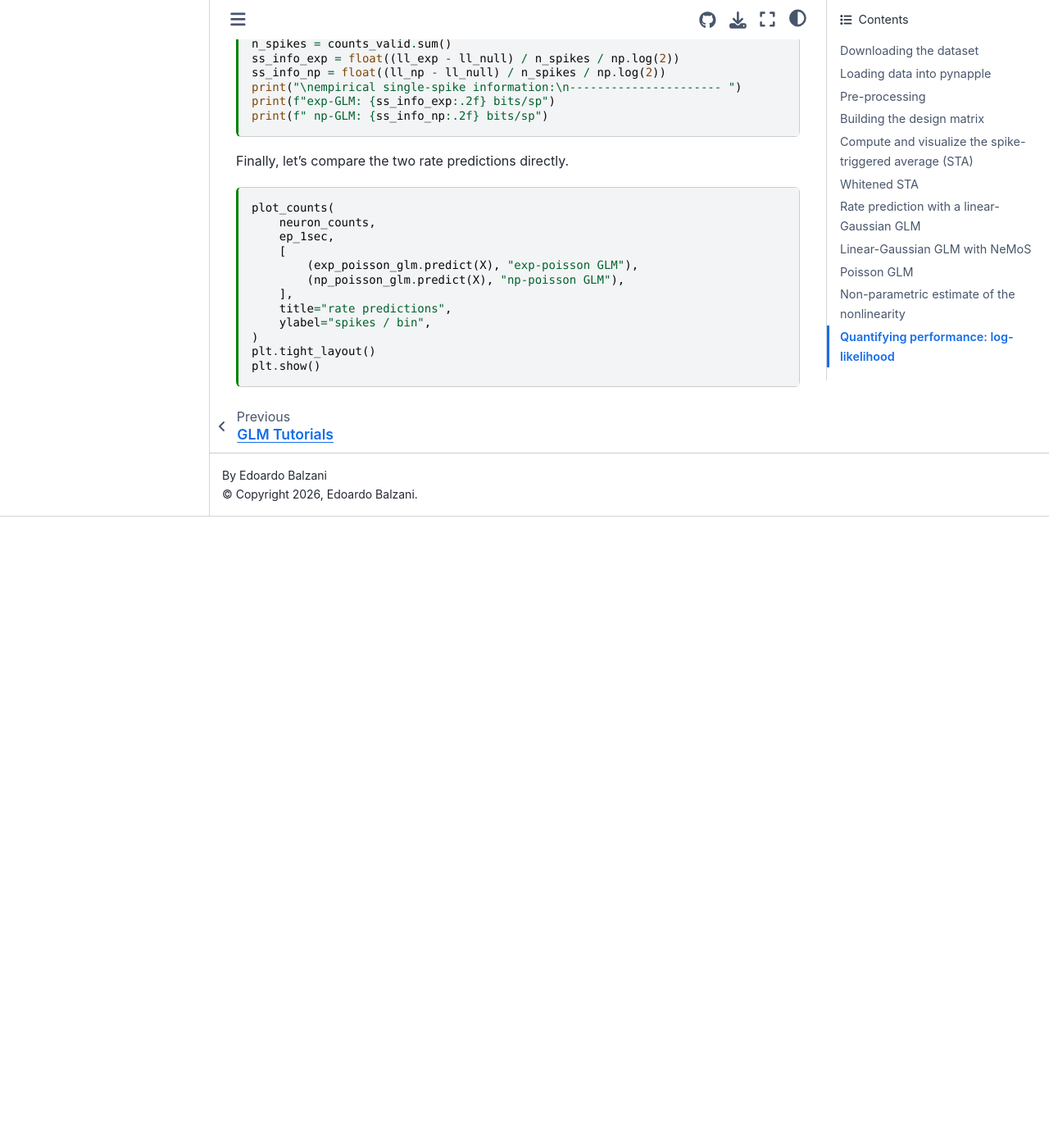
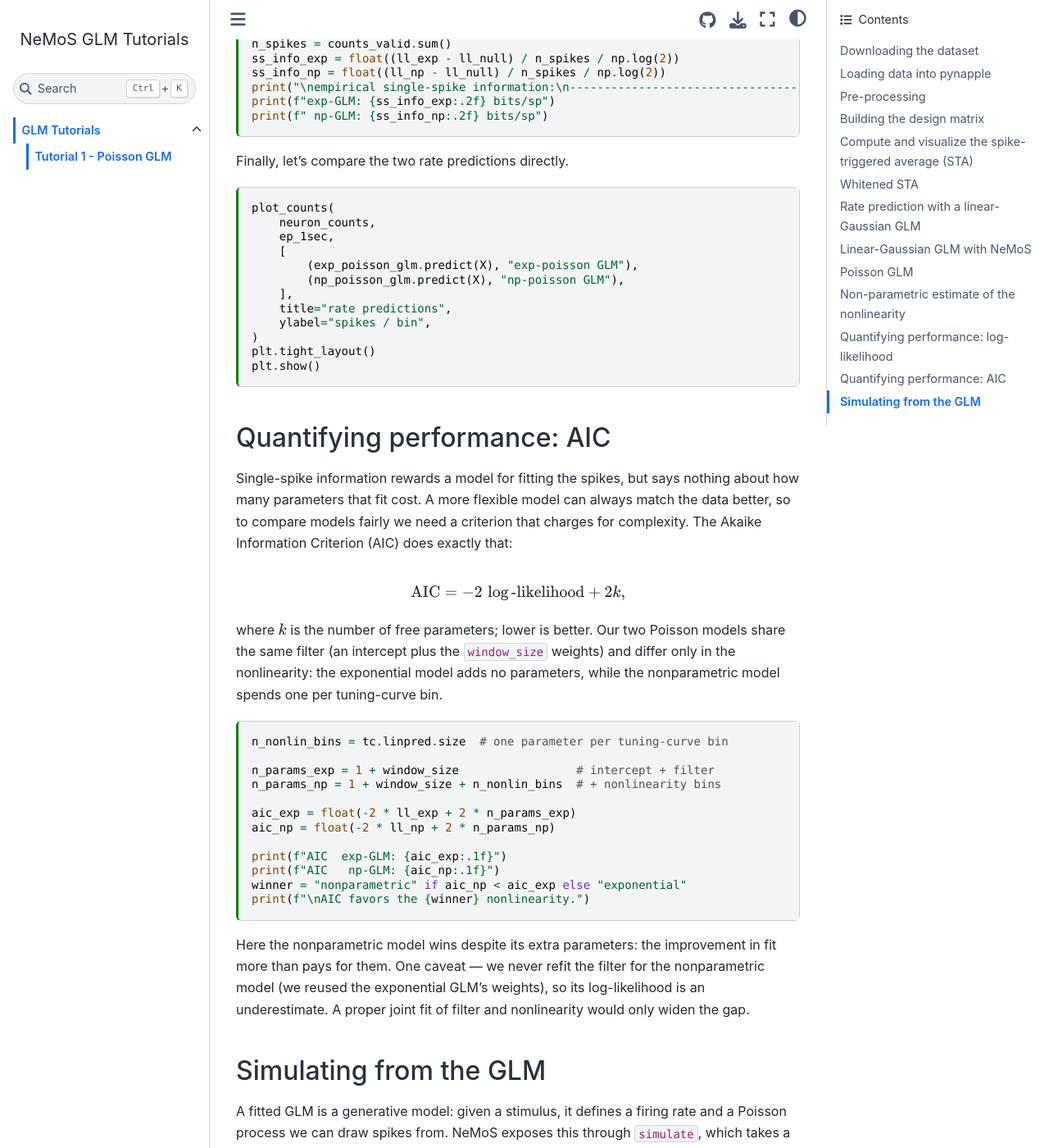
Before and after one commit to BalzaniEdoardo/nemos_glm_tutorials, a Sphinx documentation site: the page built from docs/tutorials/Sfn-2016-tutorial-GLMs/01_poisson_glm.md, in a window 1280 px wide and 1400 px high, scrolled down 13326 px. Shown: the whole window at 82% size. Built offline with Sphinx 7.4.7 and the Sphinx Book theme 1.1.4, drawn with Linux system fonts in a browser that asks for light colours; before the commit the page ends 13956 px from its top, so only the background shows below that; some of the changed text lies outside the part shown.

Commit message:
neat-pick

````diff
--- a/docs/tutorials/Sfn-2016-tutorial-GLMs/01_poisson_glm.md
+++ b/docs/tutorials/Sfn-2016-tutorial-GLMs/01_poisson_glm.md
@@ -6,8 +6,8 @@
     format_version: 0.13
     jupytext_version: 1.19.3
 kernelspec:
+  language: python
   name: python3
-  language: python
   display_name: Python 3 (ipykernel)
 ---
 
@@ -180,8 +180,8 @@
 plt.xlabel("time (s)")
 plt.legend()
 plt.show()
+```
 
-```
 ## Pre-processing
 
 A Poisson GLM predicts a spike count at each time bin from the stimulus in that bin (and, later, from the recent stimulus and spike history). For the model inputs and outputs to line up, we need three things:
@@ -238,6 +238,7 @@
 ax.legend()
 plt.show()
 ```
+
 The last step is to put the stimulus on these exact bins. We do this with `value_from`, which, for every timestamp in `counts.t`, looks up a value from the stimulus. Using `mode="before"` picks the most recent stimulus sample at or before each count bin, which is the causally correct choice: the count in a bin can only be driven by stimulus that has already been presented, never by a future frame.
 
 ```{code-cell} ipython3
@@ -267,7 +268,6 @@
 
 A convenient way to construct this design matrix is to convolve the stimulus with an identity matrix and then reverse the column order. In `NeMoS`, convolution with the identity is exactly what the `HistoryConv` basis does.
 
-
 ```{code-cell} ipython3
 import nemos as nmo
 
@@ -291,7 +291,6 @@
 Reversing the column order (or not) yields an equivalent design; it only changes how the columns are interpreted. Following $\eqref{eq:design-matrix}$, the first column holds the stimulus $w$ samples in the past, and the last column holds the most recent stimulus sample.
 
 ```{code-cell} ipython3
-
 plt.pcolormesh(X[window_size:window_size+50], cmap="Pastel1")
 plt.show()
 ```
@@ -301,7 +300,6 @@
 When the stimulus is white noise, the STA is an unbiased estimator of the filter in a GLM / LNP model, as long as the nonlinearity yields an STA whose expectation is nonzero. (Feel free to skip this technical aside: it simply means that a symmetric nonlinearity, e.g. $x^2$, breaks the condition and the STA becomes uninformative.)
 
 Even when your stimulus is not white noise, it is often worth visualizing the STA: if it shows no structure at all, that is a sign something has gone wrong upstream, for example a mismatch between the design matrix and the binned spike counts.
-
 
 ```{code-cell} ipython3
 import numpy as np
@@ -346,7 +344,6 @@
 If the stimuli have correlations this ML estimate may look like garbage (more on this later when we come to "regularization").  But for this dataset the stimuli are white, so we don't (in general) expect a big difference from the STA (this is because `X.T @ X` is  close to a scaled version of the identity).
 
 ```{code-cell} ipython3
-
 # Whitened STA (or linear regression via the analytical formula)
 wsta = np.linalg.pinv(X_valid.d.T @ X_valid.d) @ sta * neuron_counts.sum()
 
@@ -365,9 +362,7 @@
 
 The whitened STA can actually be used to predict spikes because it corresponds to a proper estimate of the model parameters (i.e., for a Gaussian GLM). Let's inspect this prediction.
 
-
 ```{code-cell} ipython3
-
 # Predicted spikes from linear-Gaussian GLM
 pred_lin_gauss = X @ wsta
 
@@ -387,9 +382,7 @@
 
 We can clearly see that we forgot to include an offset or "intercept" term to our design matrix, which will allow our prediction to have a non-zero mean (since the stimulus here was normalized to have zero mean).
 
-
 ```{code-cell} ipython3
-
 # Add an offset (constant column in the design)
 X_offset = np.hstack([np.ones_like(neuron_counts)[:, None], X])
 X_offset_valid = X_offset.dropna()
@@ -431,7 +424,6 @@
 We just computed the whitened STA by hand, with the least-squares formula. That estimate is the maximum-likelihood filter of a GLM with a Gaussian noise model and an identity link. NeMoS can fit that same model for us, so let's check that the two agree.
 
 ```{code-cell} ipython3
-
 # Define a model object
 gaussian_glm = nmo.glm.GLM(observation_model="Gaussian", solver_name="BFGS")
 gaussian_glm.fit(X, neuron_counts)
@@ -444,7 +436,6 @@
 Let's plot the predictions and compare the resulting coefficients with the one obtained via the analytical formula.
 
 ```{code-cell} ipython3
-
 pred_lin_gauss_nemos = gaussian_glm.predict(X)
 
 plot_counts(
@@ -504,15 +495,11 @@
 plt.show()
 ```
 
-
-
 ## Non-parametric estimate of the nonlinearity
 
 A way to estimate the non-linearity from the data is computing the filtered stimulus (the rate before the non-linearity is applied), bin it over the range, and compute the mean firing rate per each bin. What I just described is just a tuning curve, and `pynapple` has built-in functions for this.
 
-
 ```{code-cell} ipython3
-
 # The filtered stimulus is the GLM's linear predictor: its output *before* the
 # nonlinearity, i.e. X @ coef + intercept.
 raw_filter_output = X @ exp_poisson_glm.coef_ + exp_poisson_glm.intercept_
@@ -522,7 +509,6 @@
 
 tc.plot()
 plt.show()
-
 ```
 
 Let's convert our tuning curve to a function by nearest-neighbor interpolation, using a simple jax reimplementation of `scipy.interp1d` with `kind="nearest"` and `fill_value="extrapolate"`. We then plug it straight into a GLM as the inverse link function, reusing the exp-GLM's fitted filter rather than refitting.
@@ -601,7 +587,7 @@
 n_spikes = counts_valid.sum()
 ss_info_exp = float((ll_exp - ll_null) / n_spikes / np.log(2))
 ss_info_np = float((ll_np - ll_null) / n_spikes / np.log(2))
-print("\nempirical single-spike information:\n---------------------- ")
+print("\nempirical single-spike information:\n-----------------------------------")
 print(f"exp-GLM: {ss_info_exp:.2f} bits/sp")
 print(f" np-GLM: {ss_info_np:.2f} bits/sp")
 ```
@@ -622,3 +608,63 @@
 plt.tight_layout()
 plt.show()
 ```
+
+## Quantifying performance: AIC
+
+Single-spike information rewards a model for fitting the spikes, but says nothing about how many parameters that fit cost. A more flexible model can always match the data better, so to compare models fairly we need a criterion that charges for complexity. The Akaike Information Criterion (AIC) does exactly that:
+
+$$
+\text{AIC} = -2\,\log\text{-likelihood} + 2k,
+$$
+
+where $k$ is the number of free parameters; lower is better. Our two Poisson models share the same filter (an intercept plus the `window_size` weights) and differ only in the nonlinearity: the exponential model adds no parameters, while the nonparametric model spends one per tuning-curve bin.
+
+```{code-cell} ipython3
+n_nonlin_bins = tc.linpred.size  # one parameter per tuning-curve bin
+
+n_params_exp = 1 + window_size                 # intercept + filter
+n_params_np = 1 + window_size + n_nonlin_bins  # + nonlinearity bins
+
+aic_exp = float(-2 * ll_exp + 2 * n_params_exp)
+aic_np = float(-2 * ll_np + 2 * n_params_np)
+
+print(f"AIC  exp-GLM: {aic_exp:.1f}")
+print(f"AIC   np-GLM: {aic_np:.1f}")
+winner = "nonparametric" if aic_np < aic_exp else "exponential"
+print(f"\nAIC favors the {winner} nonlinearity.")
+```
+
+Here the nonparametric model wins despite its extra parameters: the improvement in fit more than pays for them. One caveat — we never refit the filter for the nonparametric model (we reused the exponential GLM's weights), so its log-likelihood is an underestimate. A proper joint fit of filter and nonlinearity would only widen the gap.
+
+## Simulating from the GLM
+
+A fitted GLM is a generative model: given a stimulus, it defines a firing rate and a Poisson process we can draw spikes from. NeMoS exposes this through `simulate`, which takes a random key and the feed-forward input and returns simulated spike counts together with the rate that generated them.
+
+Drawing many repeats over the same stimulus window gives us a raster — the model's analogue of repeating a stimulus across trials in an experiment.
+
+```{code-cell} ipython3
+# A short window of the (valid) design matrix to drive the simulation.
+sim_window = X_valid.get(X_valid.t[0], X_valid.t[0] + 0.5)
+n_repeats = 50
+
+# One spike train per repeat, each with its own random key.
+keys = jax.random.split(jax.random.key(0), n_repeats)
+sim_spikes = np.stack([exp_poisson_glm.simulate(k, sim_window)[0] for k in keys])
+
+fig, (ax_rate, ax_raster) = plt.subplots(
+    2, figsize=(8, 5), sharex=True, height_ratios=[1, 3]
+)
+ax_rate.plot(exp_poisson_glm.predict(sim_window), color=PALETTE[0])
+ax_rate.set_ylabel("rate (spikes/bin)")
+ax_rate.set_title("simulated GLM responses")
+ax_raster.imshow(
+    sim_spikes, aspect="auto", cmap="Greys",
+    extent=[sim_window.t[0], sim_window.t[-1], n_repeats, 0],
+)
+ax_raster.set_xlabel("time (s)")
+ax_raster.set_ylabel("repeat #")
+plt.tight_layout()
+plt.show()
+```
+
+The simulated trains cluster where the predicted rate is high and thin out where it is low: the model reproduces the temporal structure of the response, not just the average rate.
````
